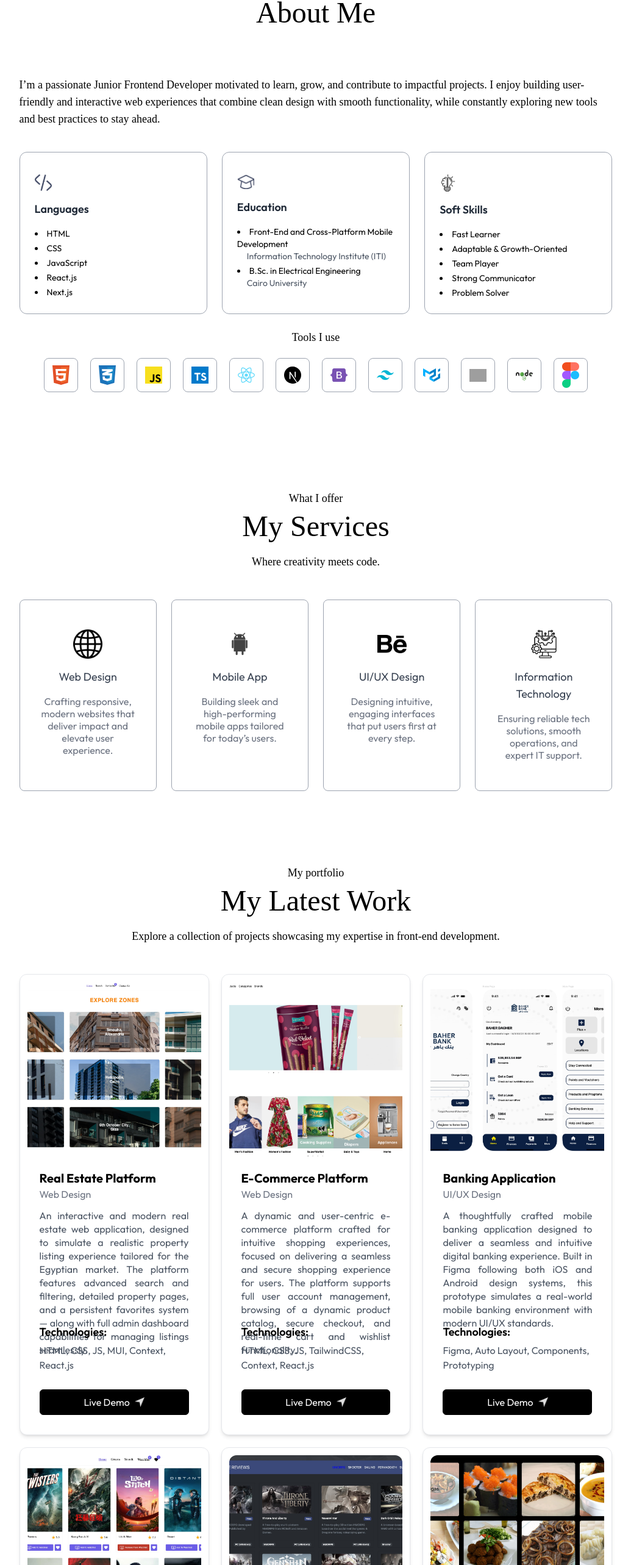
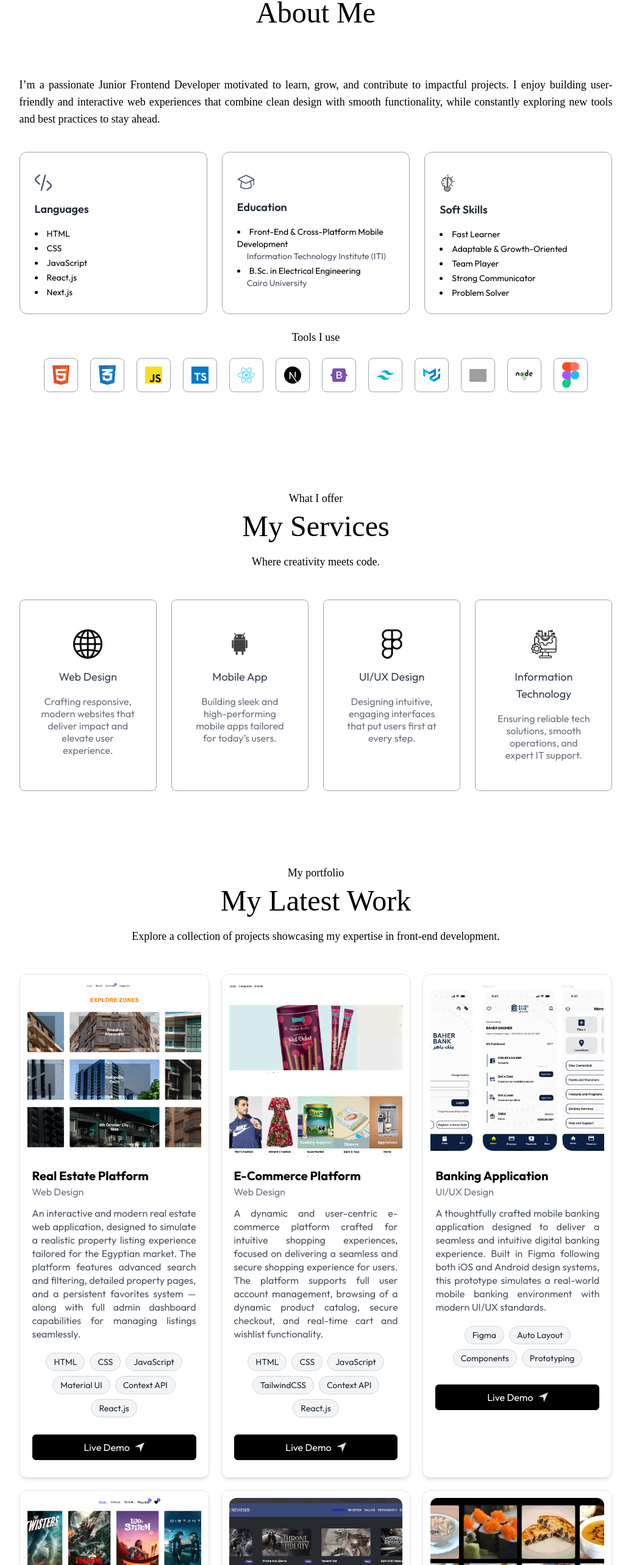
Before and after one commit to BaherDagher/MyNextPortfolio, a Next.js app: page / in a window 1280 px wide. Shown: the part 879-3445 px from the top of the page at 61% size, without its empty margins (122-1157 px from the left). Built offline with nearby package versions, Linux system fonts and the light colour scheme; grey boxes are pictures that could not be loaded; a web font is replaced by a local one.

Commit message:
update responsive

```diff
--- a/assets/assets.js
+++ b/assets/assets.js
@@ -41,6 +41,7 @@ import worldWideWeb from "./world-wide-web.png";
 import social from "./social.png";
 import behance from "./behance.png";
 import IT from "./information-technology.png";
+import Figma from "./figma2.png";
 
 
 export const assets = {
@@ -87,6 +88,7 @@ export const assets = {
   social,
   behance,
   IT,
+  Figma
 };
 
 export const workData = [
@@ -96,7 +98,7 @@ export const workData = [
     bgImage: '/RealEstate.jpg',
     description:'An interactive and modern real estate web application, designed to simulate a realistic property listing experience tailored for the Egyptian market. The platform features advanced search and filtering, detailed property pages, and a persistent favorites system — along with full admin dashboard capabilities for managing listings seamlessly.',
     demoUrl: 'https://real-estate-app-delta-dun.vercel.app',
-    technologies:'HTML, CSS, JS, MUI, Context, React.js'
+    technologies:'HTML, CSS, JavaScript, Material UI, Context API, React.js'
   },
   {
     title: "E-Commerce Platform",
@@ -104,7 +106,7 @@ export const workData = [
     bgImage: '/DagherMarket.jpg',
     description:'A dynamic and user-centric e-commerce platform crafted for intuitive shopping experiences, focused on delivering a seamless and secure shopping experience for users. The platform supports full user account management, browsing of a dynamic product catalog, secure checkout, and real-time cart and wishlist functionality.',
     demoUrl: 'https://dagher-market.vercel.app',
-    technologies:'HTML, CSS, JS, TailwindCSS, Context, React.js'
+    technologies:'HTML, CSS, JavaScript, TailwindCSS, Context API, React.js'
   },
     {
     title: "Banking Application",
@@ -120,7 +122,7 @@ export const workData = [
     bgImage: '/Movies.jpg',
     description:'A feature-rich and user-adaptive movie browsing platform designed to streamline discovery and engagement. The platform offers intuitive genre-based navigation, real-time search capabilities, and efficient management of favorites and watchlists. With a responsive interface tailored for smooth exploration, it empowers users to track, save, and explore movies effortlessly.',
     demoUrl: 'https://movies-app-blue-theta.vercel.app',
-    technologies:'HTML, CSS, JS, MUI, Redux Toolkit, React.js'
+    technologies:'HTML, CSS, JavaScript, Material UI, Redux Toolkit, React.js'
   },
     {
     title: "Game Reviews ",
@@ -152,7 +154,7 @@ export const serviceData = [
     description: "Building sleek and high-performing mobile apps tailored for today’s users.",
   },
   {
-    icon: assets.behance,
+    icon: assets.Figma,
     title: "UI/UX Design",
     description: "Designing intuitive, engaging interfaces that put users first at every step.",
   },
--- a/components/About.jsx
+++ b/components/About.jsx
@@ -22,7 +22,7 @@ const About = () => {
     return (
         <motion.div
             id='about'
-            className='w-full px-[12%] py-10 scroll-mt-20'
+            className="w-11/12 mx-auto py-10 scroll-mt-20 md:w-full md:px-[12%]"
             initial={{ opacity: 0 }}
             whileInView={{ opacity: 1 }}
             transition={{ duration: 0.6 }}
@@ -55,7 +55,7 @@ const About = () => {
                     transition={{ duration: 0.6, delay: 0.9 }}
                     className='flex-1'
                 >
-                    <p className='mb-10 font-Ovo text-lg'>
+                    <p className='mb-10 font-Ovo text-lg text-justify'>
                         I’m a passionate Junior Frontend Developer motivated to learn, grow, and contribute to impactful projects. I enjoy building user-friendly and interactive web experiences that combine clean design with smooth functionality, while constantly exploring new tools and best practices to stay ahead.
                     </p>
 
@@ -76,7 +76,7 @@ const About = () => {
                                 title: "Education",
                                 items: [
                                     <>
-                                        Front-End and Cross-Platform Mobile Development
+                                        Front-End & Cross-Platform Mobile Development
                                         <div className="ml-4 text-[14px] text-gray-600 dark:text-white/50">Information Technology Institute (ITI)</div>
                                     </>,
                                     <>
--- a/components/Contact.jsx
+++ b/components/Contact.jsx
@@ -37,7 +37,7 @@ const Contact = () => {
       initial={{ opacity: 0 }}
       whileInView={{ opacity: 1 }}
       transition={{ duration: 1 }}
-      id='contact' className='w-full px-[12%] py-10 scroll-mt-20 bg-[url("/footer-bg-color.png")] bg-no-repeat bg-center bg-[length:90%_auto] dark:bg-none'>
+      id='contact' className='w-11/12 mx-auto py-10 scroll-mt-20 md:w-full md:px-[12%] bg-[url("/footer-bg-color.png")] bg-no-repeat bg-center bg-[length:90%_auto] dark:bg-none'>
 
       <motion.h4
         initial={{ y: -20, opacity: 0 }}
--- a/components/Services.jsx
+++ b/components/Services.jsx
@@ -9,7 +9,8 @@ const Services = () => {
             initial={{ opacity: 0 }}
             whileInView={{ opacity: 1 }}
             transition={{ duration: 1 }}
-            id="services" className='w-full px-[12%] py-10 scroll-mt-20'>
+            id="services" className="w-11/12 mx-auto py-10 scroll-mt-20 md:w-full md:px-[12%]"
+        >
 
             <motion.h4
                 initial={{ y: -20, opacity: 0 }}
--- a/components/Work.jsx
+++ b/components/Work.jsx
@@ -1,22 +1,26 @@
-import { assets, workData } from '@/assets/assets';
-import Image from 'next/image';
-import React from 'react';
+"use client";
+import { useState } from "react";
+import { assets, workData } from "@/assets/assets";
+import Image from "next/image";
+import React from "react";
 import { motion } from "motion/react";
 
 const Work = () => {
+    const [expandedIndex, setExpandedIndex] = useState(null);
+
     return (
         <motion.div
             initial={{ opacity: 0 }}
             whileInView={{ opacity: 1 }}
             transition={{ duration: 1 }}
-            id='work'
-            className='w-full px-[12%] py-10 scroll-mt-20'
+            id="work"
+            className="w-11/12 mx-auto py-10 scroll-mt-20 md:w-full md:px-[12%]"
         >
             <motion.h4
                 initial={{ y: -20, opacity: 0 }}
                 whileInView={{ y: 0, opacity: 1 }}
                 transition={{ delay: 0.2, duration: 0.5 }}
-                className='text-center mb-2 text-lg font-Ovo'
+                className="text-center mb-2 text-lg font-Ovo"
             >
                 My portfolio
             </motion.h4>
@@ -25,7 +29,7 @@ const Work = () => {
                 initial={{ y: -20, opacity: 0 }}
                 whileInView={{ y: 0, opacity: 1 }}
                 transition={{ delay: 0.4, duration: 0.5 }}
-                className='text-center text-5xl font-Ovo'
+                className="text-center text-5xl font-Ovo"
             >
                 My Latest Work
             </motion.h2>
@@ -34,9 +38,10 @@ const Work = () => {
                 initial={{ opacity: 0 }}
                 whileInView={{ opacity: 1 }}
                 transition={{ delay: 0.6, duration: 0.5 }}
-                className='text-center max-w-2xl mx-auto mt-5 mb-12 font-Ovo text-lg'
+                className="text-center max-w-2xl mx-auto mt-5 mb-12 font-Ovo text-lg"
             >
-                Explore a collection of projects showcasing my expertise in front-end development.
+                Explore a collection of projects showcasing my expertise in front-end
+                development.
             </motion.p>
 
             <motion.div
@@ -44,18 +49,21 @@ const Work = () => {
                 whileInView="visible"
                 viewport={{ once: true }}
                 transition={{ staggerChildren: 0.2 }}
-                className="grid grid-cols-1 sm:grid-cols-2 md:grid-cols-3 gap-5 w-full my-10 dark:text-black"
+                className="grid grid-cols-1 sm:grid-cols-2 md:grid-cols-3 gap-5 w-full my-10"
             >
-                {workData.map((project, index) => (
+                {workData.map((project, index) => {
+                    const isExpanded = expandedIndex === index;
+
+                    return (
                         <motion.div
                             key={index}
                             variants={{
                                 hidden: { opacity: 0, scale: 0.95, y: 20 },
-                            visible: { opacity: 1, scale: 1, y: 0 }
+                                visible: { opacity: 1, scale: 1, y: 0 },
                             }}
                             whileHover={{ scale: 1.03 }}
                             transition={{ type: "spring", duration: 0.5 }}
-                        className="flex flex-col bg-white dark:bg-gray-100 rounded-xl shadow-md border p-3 cursor-default"
+                            className="flex flex-col bg-white rounded-xl shadow-md border p-3 cursor-default"
                         >
                             <img
                                 src={project.bgImage}
@@ -63,22 +71,41 @@ const Work = () => {
                                 className="w-full h-72 object-cover rounded-t-xl"
                             />
 
-                        <div className="flex flex-col gap-3 p-5">
+                            <div className="flex flex-col gap-3 px-2 py-4">
                                 <div>
                                     <h2 className="text-xl font-bold">{project.title}</h2>
                                     <p className="text-base text-gray-500">{project.type}</p>
                                 </div>
 
-                            <p className="text-base text-gray-600 leading-snug text-justify h-44">
+                                <p
+                                    className={`
+                                                text-base text-gray-600 leading-snug text-justify transition-all duration-300
+                                                lg:line-clamp-none
+                                                ${isExpanded ? "" : "line-clamp-3"}
+                                            `}
+                                >
                                     {project.description}
                                 </p>
 
-                            <div className="flex flex-col gap-3">
-                                <div>
-                                    <h3 className="text-lg font-semibold mb-1">Technologies:</h3>
-                                    <p className="text-base text-gray-600">
-                                        {project.technologies}
-                                    </p>
+                                {/* Show toggle button only on mobile */}
+                                {/** 'lg:hidden' hides button on desktop */}
+                                <button
+                                    className="text-sm text-blue-600 w-fit lg:hidden -mt-2"
+                                    onClick={() => setExpandedIndex(isExpanded ? null : index)}
+                                >
+                                    {isExpanded ? "See less" : "See more"}
+                                </button>
+
+                                <div className="flex flex-col gap-3 mt-2">
+                                    <div className="flex flex-wrap gap-2 justify-center">
+                                        {project.technologies.split(',').map((tech, i) => (
+                                            <span
+                                                key={i}
+                                                className="bg-gray-100 text-gray-800 text-sm px-3 py-1 rounded-full border border-gray-300"
+                                            >
+                                                {tech.trim()}
+                                            </span>
+                                        ))}
                                     </div>
 
                                     <a
@@ -91,13 +118,14 @@ const Work = () => {
                                         <Image
                                             src={assets.send_icon}
                                             alt="send icon"
-                                        className="w-4 h-4 invert transition duration-500 "
+                                            className="w-4 h-4 invert transition duration-500"
                                         />
                                     </a>
                                 </div>
                             </div>
                         </motion.div>
-                ))}
+                    );
+                })}
             </motion.div>
         </motion.div>
     );
--- a/package.json
+++ b/package.json
@@ -9,6 +9,7 @@
     "lint": "next lint"
   },
   "dependencies": {
+    "@tailwindcss/line-clamp": "^0.4.4",
     "motion": "^11.15.0",
     "next": "15.1.3",
     "react": "^19.0.0",
--- a/tailwind.config.mjs
+++ b/tailwind.config.mjs
@@ -26,5 +26,7 @@ export default {
     },
   },
   darkMode: 'selector',
-  plugins: [],
+  plugins: [
+      require('@tailwindcss/line-clamp')
+  ],
 };
```
Also changed, not shown: assets/figma2.png (added), 1 other file (tests, documents, lock files or other folders). Lines whose indentation alone changed are shown as unchanged.
